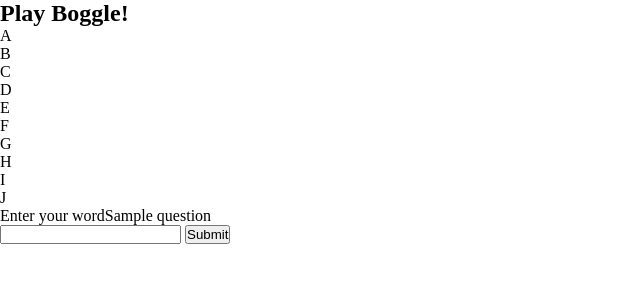
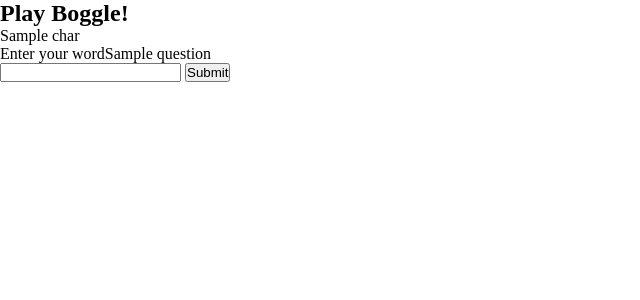
Before and after one commit to andreamartz/sb-19-5-flask-boggle, a Flask app: template templates/board.html in a window 1280 px wide. Shown: the top 300 px of the page, without its empty margins (0-640 px from the left). Run offline with Flask 2, Linux system fonts and the light colour scheme; the template is opened without the code that fills it: most values are stand-ins (such as "Sample title", 1, 10 or a date in 2020); parts of the project's set-up code (start-up, migrations or seed data) failed here and were passed over.

Commit message:
Add game board

```diff
--- a/templates/board.html
+++ b/templates/board.html
@@ -2,20 +2,15 @@
 {% block title %}Boggle{% endblock %}
 {% block content %}
 <section id="game">
-  <h1>Play Boggle!</h1>
+  <h1 class="title">Play Boggle!</h1>
   <section id="dice-grid">
+      <!-- for each cell in the board, create a div and put the letter in there -->
     <div id="dice">
-      <!-- for each cell in the board, create a div and put the letter in there -->
-      <div class="die">A</div>
-      <div class="die">B</div>
-      <div class="die">C</div>
-      <div class="die">D</div>
-      <div class="die">E</div>
-      <div class="die">F</div>
-      <div class="die">G</div>
-      <div class="die">H</div>
-      <div class="die">I</div>
-      <div class="die">J</div>
+      {% for row in board %}
+      {% for char in row %}
+      <div>{{char}}</div>
+      {% endfor %}
+      {% endfor %}
     </div>
   </section>
   <section class="word-check">
```
